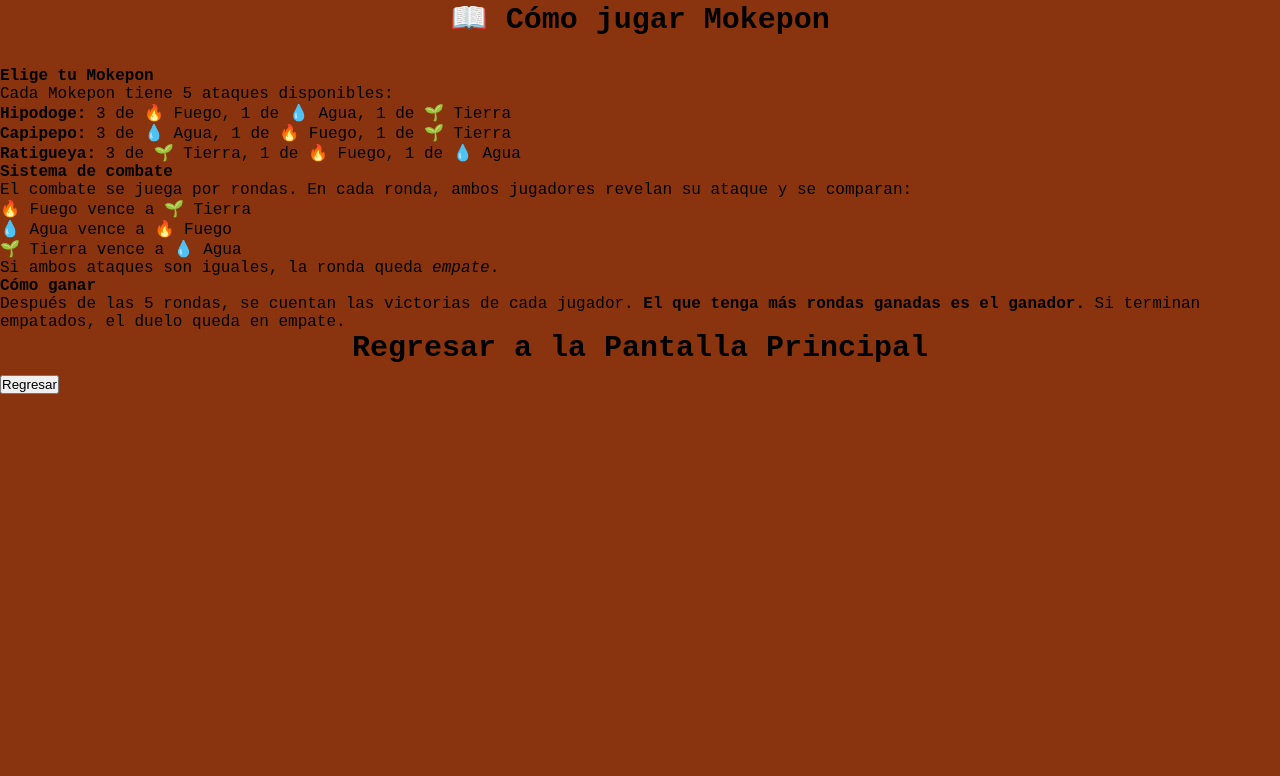
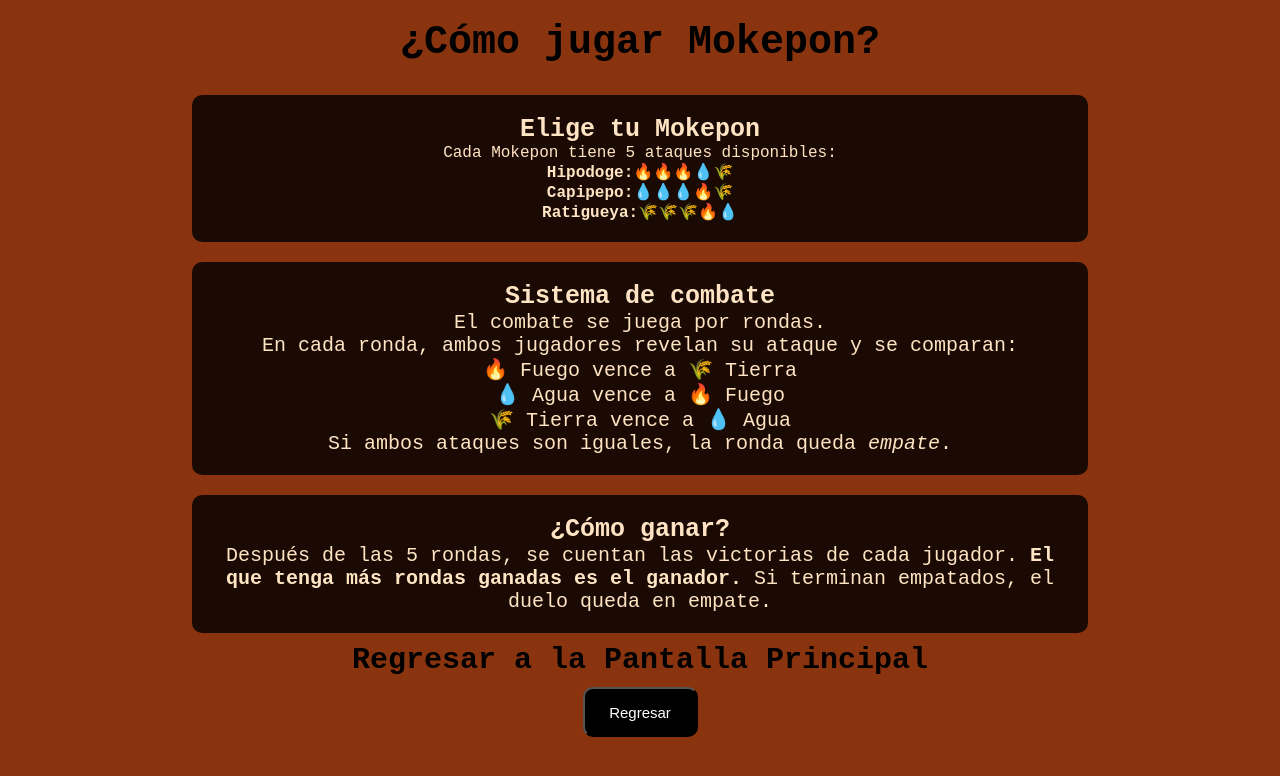
Before and after one commit to MoncadaLeonardo/Mokepon, a website: page public/index.html in a window 1280 px wide. Both pictures are taken after a click on the button "Aquí". Drawn offline with Linux system fonts and the light colour scheme; no server answers.

Commit message:
estilos de pantalla de informacion del juego

```diff
--- a/public/index.html
+++ b/public/index.html
@@ -34,38 +34,43 @@
     </section>
 
     <section id="como-jugar">
-        <h2>📖 Cómo jugar Mokepon</h2>
+        <h2>¿Cómo jugar Mokepon?</h2>
             <ol>
-                <li>
-                    <strong>Elige tu Mokepon</strong><br>
+                <li id="info-uno">
+                    <h4>Elige tu Mokepon</h4>
                     Cada Mokepon tiene 5 ataques disponibles:
                         <ul>
-                            <li><strong>Hipodoge:</strong> 3 de 🔥 Fuego, 1 de 💧 Agua, 1 de 🌱 Tierra</li>
-                            <li><strong>Capipepo:</strong> 3 de 💧 Agua, 1 de 🔥 Fuego, 1 de 🌱 Tierra</li>
-                            <li><strong>Ratigueya:</strong> 3 de 🌱 Tierra, 1 de 🔥 Fuego, 1 de 💧 Agua</li>
+                           <!-- <p><li><strong>Hipodoge:</strong> 3 de 🔥 Fuego, 1 de 💧 Agua, 1 de 🌾 Tierra</li>
+                            <li><strong>Capipepo:</strong> 3 de 💧 Agua, 1 de 🔥 Fuego, 1 de 🌾 Tierra</li>
+                            <li><strong>Ratigueya:</strong> 3 de 🌾 Tierra, 1 de 🔥 Fuego, 1 de 💧 Agua</li></p> -->
+                            <p>
+                                <li><strong>Hipodoge:</strong>🔥🔥🔥💧🌾</li>
+                                <li><strong>Capipepo:</strong>💧💧💧🔥🌾</li>
+                                <li><strong>Ratigueya:</strong>🌾🌾🌾🔥💧</li>
+                            </p>
                         </ul>
                 </li>
 
-                <li>
-                    <strong>Sistema de combate</strong><br>
-                    El combate se juega por rondas. En cada ronda, ambos jugadores revelan su ataque y se comparan:<br>
-                    🔥 Fuego vence a 🌱 Tierra<br>
+                <li id="info-dos">
+                    <h4>Sistema de combate</h4>
+                    <p>El combate se juega por rondas. <br>En cada ronda, ambos jugadores revelan su ataque y se comparan:<br>
+                    🔥 Fuego vence a 🌾 Tierra<br>
                     💧 Agua vence a 🔥 Fuego<br>
-                    🌱 Tierra vence a 💧 Agua<br>
-                    Si ambos ataques son iguales, la ronda queda <em>empate</em>.
+                    🌾 Tierra vence a 💧 Agua<br>
+                    Si ambos ataques son iguales, la ronda queda <em>empate</em>.</p>
                 </li>
 
-                <li>
-                    <strong>Cómo ganar</strong><br>
-                    Después de las 5 rondas, se cuentan las victorias de cada jugador.
+                <li id="info-tres">
+                    <h4>¿Cómo ganar?</h4>
+                    <p>Después de las 5 rondas, se cuentan las victorias de cada jugador.
                     <strong>El que tenga más rondas ganadas es el ganador.</strong>
-                    Si terminan empatados, el duelo queda en empate.
+                    Si terminan empatados, el duelo queda en empate.</p>
                 </li>
             </ol>
 
             <h3>Regresar a la Pantalla Principal</h3>
             <button id="regresar-inicio">Regresar</button>
-</section>
+    </section>
 
 
     <section id="ver-mapa">
--- a/public/mokepon.js
+++ b/public/mokepon.js
@@ -167,6 +167,8 @@ function iniciarJuego() {
 
     botonReglas.addEventListener('click', ReglasJuego)
 
+    botonRegresarInicio.addEventListener('click', RegresarPantallaPrincipal)
+
     //conexion con el servidor para unirse al juego
     unirseAlJuego()
 }
@@ -188,12 +190,16 @@ function unirseAlJuego() {
 
 function ReglasJuego() {
     console.log('Seccion para conocer Reglas del Juego');
-    sectionComoJugar.style.display = 'block'
+    sectionComoJugar.style.display = 'flex'
 
     sectionbotonMascotaJugador.style.display = 'none'
     sectionSeleccionarMascota.style.display = 'none'
     sectionReglasJuego.style.display = 'none'
     botonReglas.style.display = 'none'
+}
+
+function RegresarPantallaPrincipal() {
+    location.reload()
 }
 
 function seleccionarMascotaJugador() {
--- a/public/stylesMokepon.css
+++ b/public/stylesMokepon.css
@@ -18,15 +18,16 @@ body{
 }
 
 h1{
-    padding: 20px;
+    padding-top: 20px;
     text-align: center;
     font-size: 50px;
 }
 
 h2{
     text-align: center;
-    font-size: 30px;
-    padding-bottom: 30px;
+    font-size: 40px;
+    /* padding-bottom: 30px; */
+    margin: 20px;
 }
 
 .seleccion-personajes img{
@@ -104,6 +105,50 @@ h3{
     background-color: #000000;
     color: white;
     font-size: 20px;
+}
+
+#como-jugar{
+    display: flex;
+    flex-direction: column;
+    align-items: center;
+    justify-content: center;
+}
+
+h4{
+    font-size: 25px;
+}
+
+ol{
+    display: flex;
+    flex-direction: column;
+    justify-content: center;
+    align-items: center;
+}
+
+li{
+    list-style: none;
+}
+
+#info-uno, #info-dos, #info-tres{
+    margin: 10px;
+    padding: 20px;
+    background-color: rgba(0, 0, 0, 0.8);
+    text-align: center;
+    color: bisque;
+    width: 70%;
+    border-radius: 10px;
+}
+#info-uno p, #info-dos p, #info-tres p{
+    font-size: 20px;
+}
+
+#regresar-inicio{
+    width: 115px;
+    height: 50px;
+    font-size: 15px;
+    background-color: rgb(0, 0, 0);
+    border-radius: 10px;
+    color: white;
 }
 
 .botones{
```
